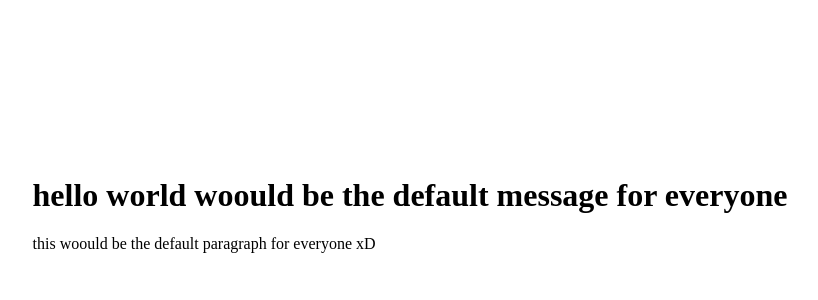
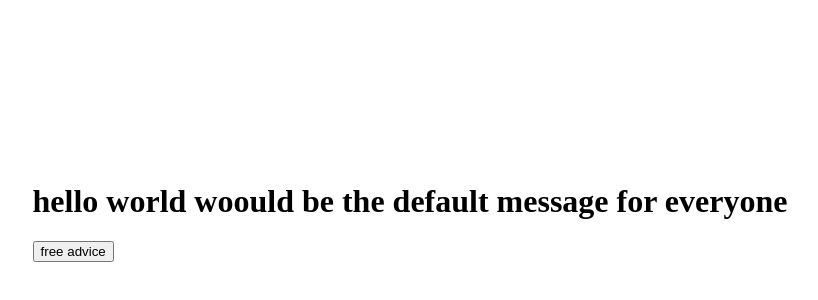
Before and after one commit to biggicode/meet-pug, a plain HTML site: page index.html in a window 1280 px wide. Shown: the part 188-488 px from the top of the page, without its empty margins (230-1048 px from the left). Drawn offline with Linux system fonts and the light colour scheme.

Commit message:
Update 2020-12-14T22:37:57.606Z

```diff
--- a/index.html
+++ b/index.html
@@ -1 +1 @@
-<!DOCTYPE html><html lang="en"><head><title>Welcome to Pug Starter</title><meta content="Simple pug (jade) starter aimed to quickly deliver HTML &amp; CSS projects" name="description"></head><body><div class="content"><h1>hello world woould be the default message for everyone</h1><p>this woould be the default paragraph for everyone xD</p></div><link rel="stylesheet" href="/meet-pug/style.css"></body></html>
+<!DOCTYPE html><html lang="en"><head><title>Welcome to Pug Starter</title><meta content="Simple pug (jade) starter aimed to quickly deliver HTML &amp; CSS projects" name="description"></head><body><div class="content"><h1>hello world woould be the default message for everyone</h1><button>free advice</button></div><link rel="stylesheet" href="/meet-pug/style.css"></body></html>
```
